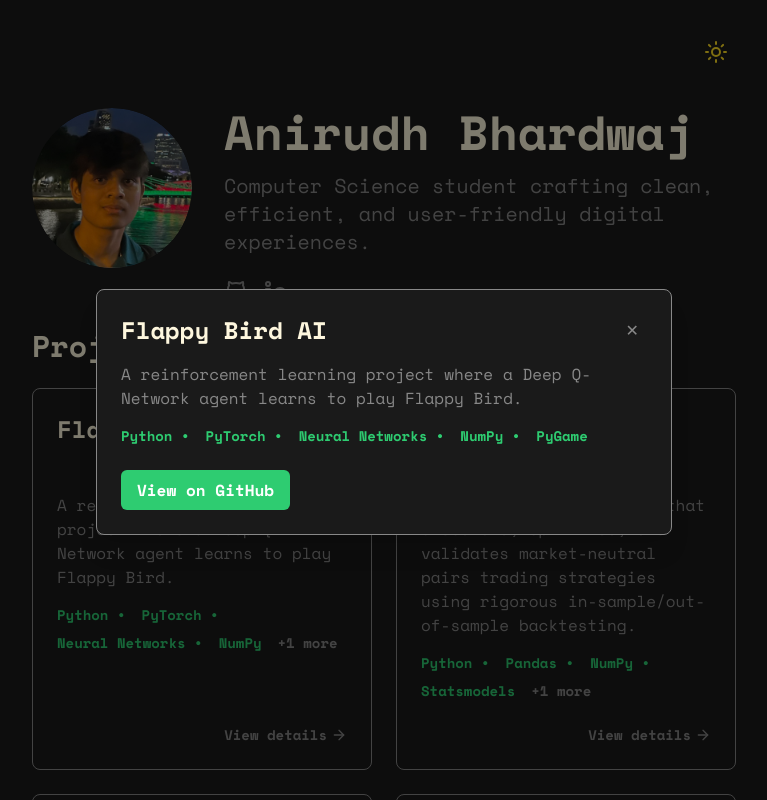
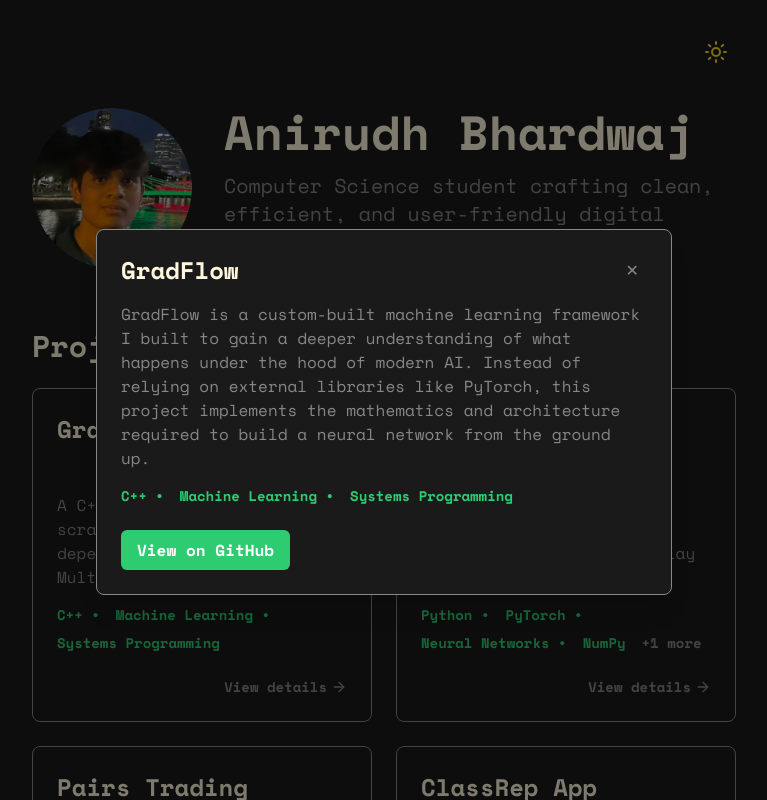
Before and after one commit to anirudh242/anirudh242.github.io, a Next.js app: page / in a window 1280 px wide. Both pictures are taken after a click on the button 458 px from the left and 579 px from the top of the page. Shown: the whole page, without its empty margins (256-1023 px from the left). Built offline with nearby package versions, Linux system fonts and the light colour scheme.

Commit message:
Added new project: GradFlow

```diff
--- a/components/sections/ProjectSection.tsx
+++ b/components/sections/ProjectSection.tsx
@@ -3,8 +3,25 @@ import { useState } from 'react';
 import ProjectCard from '../ProjectCard';
 import Modal from '../Modal';
 
+type projectType = {
+  title: string;
+  description: string;
+  longDesc?: string;
+  tags: string[];
+  href: string;
+};
+
 export default function ProjectSection() {
-  const projects = [
+  const projects: projectType[] = [
+    {
+      title: 'GradFlow',
+      description:
+        'A C++ library I built from scratch with 0 external dependancies. Implements a Multi-Layer Perceptron (MLP)',
+      longDesc:
+        'GradFlow is a custom-built machine learning framework I built to gain a deeper understanding of what happens under the hood of modern AI. Instead of relying on external libraries like PyTorch, this project implements the mathematics and architecture required to build a neural network from the ground up.',
+      tags: ['C++', 'Machine Learning', 'Systems Programming'],
+      href: 'https://github.com/anirudh242/gradflow/',
+    },
     {
       title: 'Flappy Bird AI',
       description:
@@ -70,7 +87,9 @@ export default function ProjectSection() {
         {selected ? (
           <div className="space-y-4">
             <p className="text-muted dark:text-muted-dark">
-              {selected.description}
+              {selected.longDesc != null
+                ? selected.longDesc
+                : selected.description}
             </p>
             <div className="flex flex-wrap gap-x-4 gap-y-2">
               {selected.tags.map((tag, index) => (
--- a/package.json
+++ b/package.json
@@ -12,7 +12,7 @@
   },
   "dependencies": {
     "lucide-react": "^0.544.0",
-    "next": "15.5.3",
+    "next": "^16.2.7",
     "next-themes": "^0.4.6",
     "react": "19.1.0",
     "react-dom": "19.1.0"
```
Also changed, not shown: tsconfig.json (+19 -5 lines), 1 other file (tests, documents, lock files or other folders).
